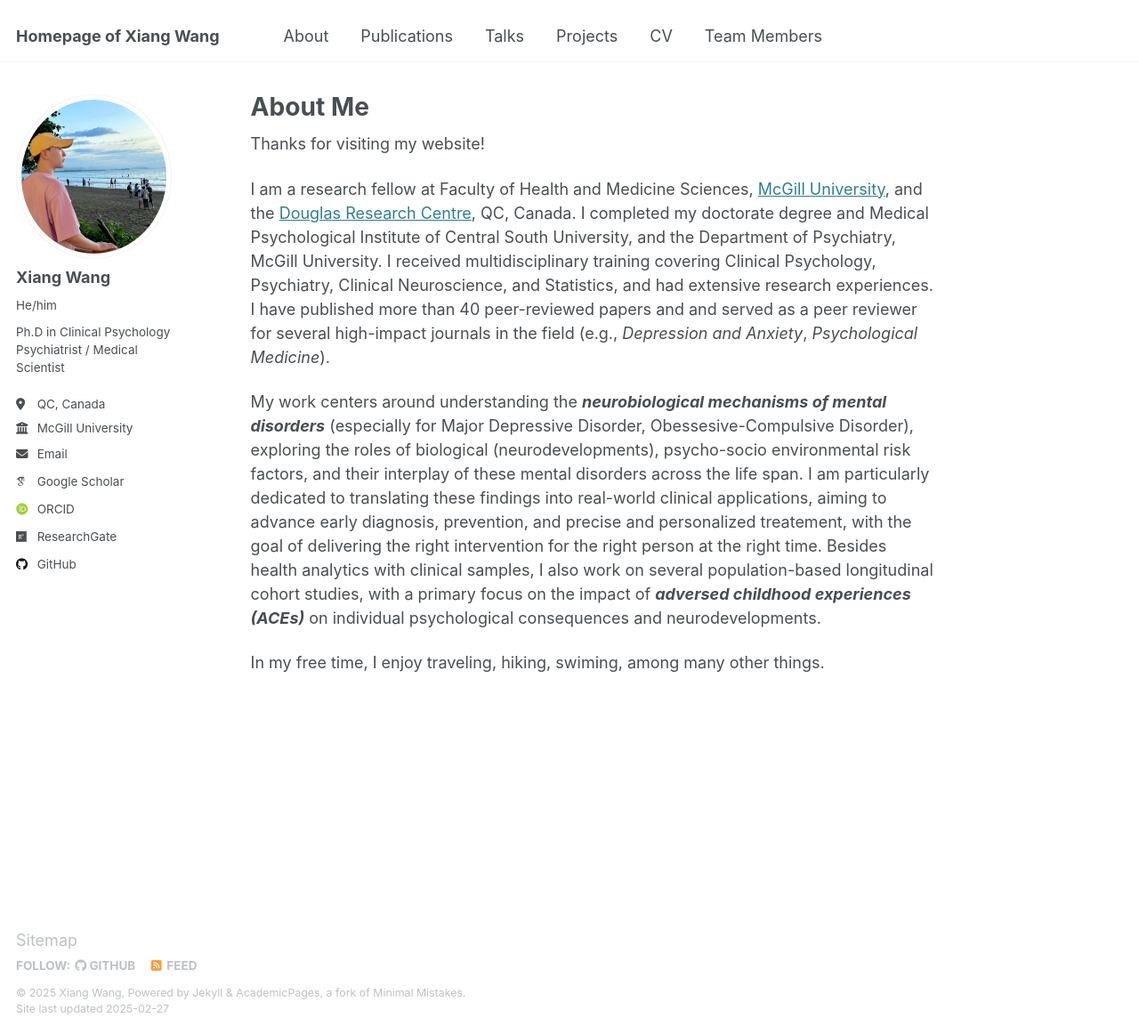
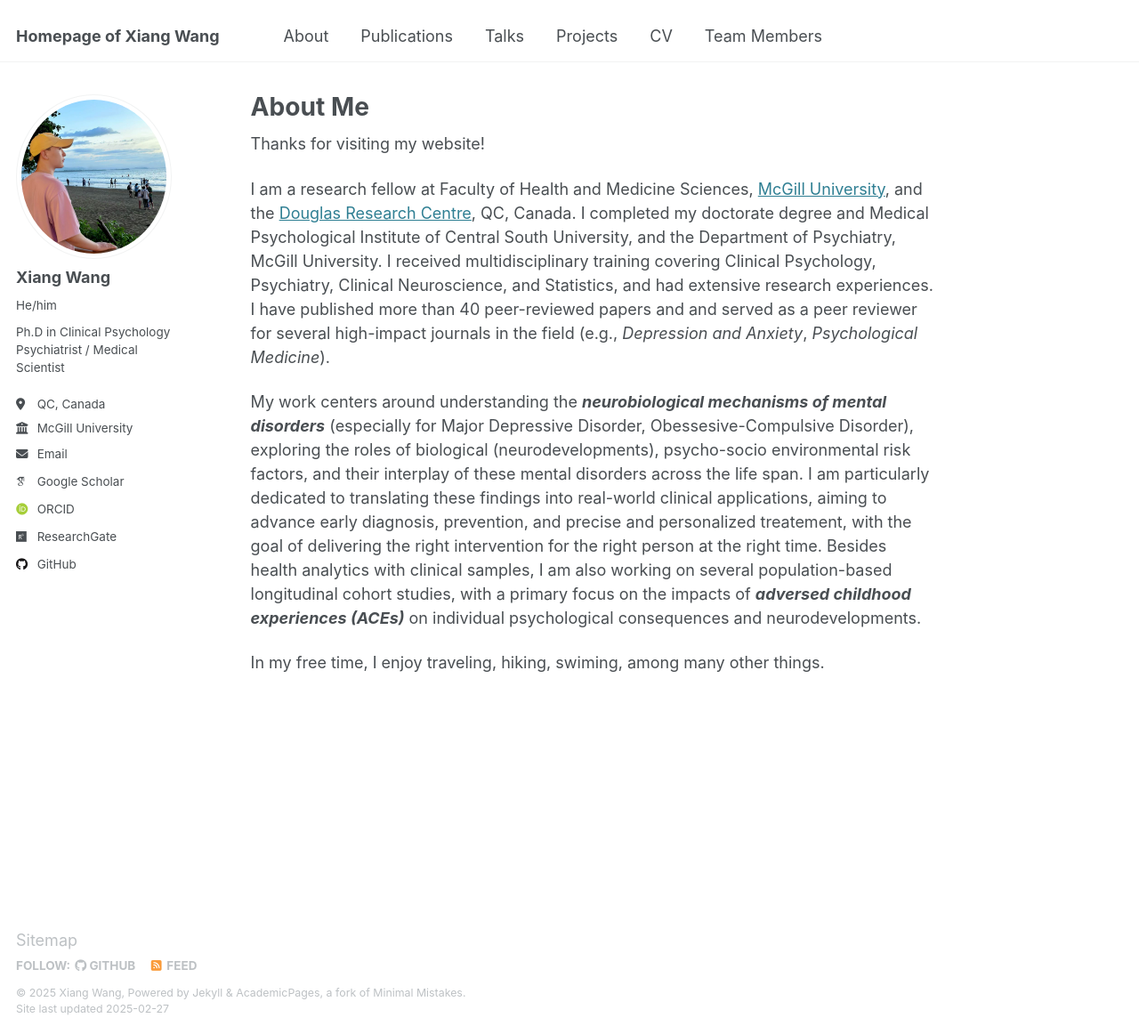
Before and after one commit to Xiang-Wangs/xiang-wangs.github.io, a Jekyll site: the page built from _pages/about_me.md, in a window 1280 px wide and 1162 px high. Shown: the whole window at 89% size. Built offline with Jekyll 4.4.1, drawn with Linux system fonts in a browser that asks for light colours; some web fonts are replaced.

Commit message:
Update about_me.md

```diff
--- a/_pages/about_me.md
+++ b/_pages/about_me.md
@@ -11,6 +11,6 @@ Thanks for visiting my website!
 
 I am a research fellow at Faculty of Health and Medicine Sciences, [McGill University](https://www.mcgill.ca/), and the [Douglas Research Centre](https://douglas.research.mcgill.ca/), QC, Canada. I completed my doctorate degree and Medical Psychological Institute of Central South University, and the Department of Psychiatry, McGill University. I received multidisciplinary training covering Clinical Psychology, Psychiatry, Clinical Neuroscience, and Statistics, and had extensive research experiences. I have published more than 40 peer-reviewed papers and and served as a peer reviewer for several high-impact journals in the field (e.g., *Depression and Anxiety*, *Psychological Medicine*).
 
-My work centers around understanding the ***neurobiological mechanisms of mental disorders*** (especially for Major Depressive Disorder, Obessesive-Compulsive Disorder), exploring the roles of biological (neurodevelopments), psycho-socio environmental risk factors, and their interplay of these mental disorders across the life span. I am particularly dedicated to translating these findings into real-world clinical applications, aiming to advance early diagnosis, prevention, and precise and personalized treatement, with the goal of delivering the right intervention for the right person at the right time. Besides health analytics with clinical samples, I also work on several population-based longitudinal cohort studies, with a primary focus on the impact of ***adversed childhood experiences (ACEs)*** on individual psychological consequences and neurodevelopments.
+My work centers around understanding the ***neurobiological mechanisms of mental disorders*** (especially for Major Depressive Disorder, Obessesive-Compulsive Disorder), exploring the roles of biological (neurodevelopments), psycho-socio environmental risk factors, and their interplay of these mental disorders across the life span. I am particularly dedicated to translating these findings into real-world clinical applications, aiming to advance early diagnosis, prevention, and precise and personalized treatement, with the goal of delivering the right intervention for the right person at the right time. Besides health analytics with clinical samples, I am also working on several population-based longitudinal cohort studies, with a primary focus on the impacts of ***adversed childhood experiences (ACEs)*** on individual psychological consequences and neurodevelopments.
 
 In my free time, I enjoy traveling, hiking, swiming, among many other things.
```
